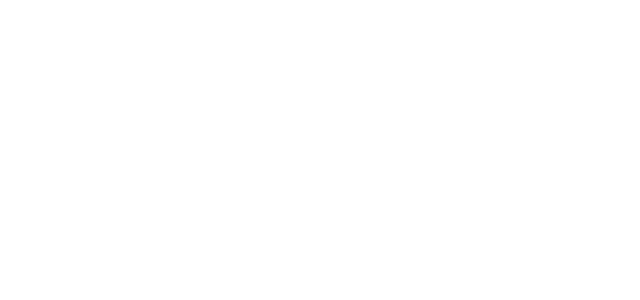
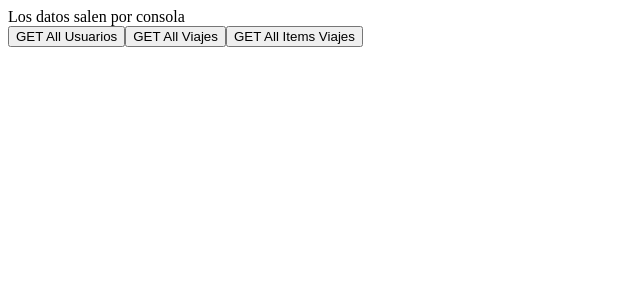
Before and after one commit to PlanificacionViaje/PlanificacioFrontEnd, a Vue app: page / in a window 1280 px wide. Shown: the top 300 px of the page, without its empty margins (0-640 px from the left). Built offline with nearby package versions, Linux system fonts and the light colour scheme.

Commit message:
get de usuarios/items/itemsviaje con axios

```diff
--- a/package.json
+++ b/package.json
@@ -7,6 +7,7 @@
     "preview": "vite preview --port 4173"
   },
   "dependencies": {
+    "axios": "^0.27.2",
     "vue": "^3.2.37"
   },
   "devDependencies": {
--- a/src/App.vue
+++ b/src/App.vue
@@ -1,10 +1,11 @@
 <script setup>
+import AxiosPlayground from './Components/AxiosPlayground.vue';
 </script>
 
 <template>
   <header>
     <div class="">
-
+      <AxiosPlayground />
     </div>
   </header>
 
@@ -12,5 +13,4 @@
 </template>
 
 <style>
-
 </style>
--- /dev/null
+++ b/src/Components/AxiosPlayground.vue
@@ -0,0 +1,30 @@
+<template>
+    Los datos salen por consola <br>
+    <button @click="getAllUsuarios">GET All Usuarios</button>
+    <button @click="getAllViajes">GET All Viajes</button>
+    <button @click="getAllItemsViaje">GET All Items Viajes</button>
+</template>
+
+<script>
+import * as crud from "@/axios/axiosFunctions.js";
+
+export default {
+    methods: {
+        getAllUsuarios() {
+            crud.getAllUsuarios()
+                .then(response => console.log(response));
+        },
+        getAllViajes() {
+            crud.getAllViajes()
+                .then(response => console.log(response));
+        },
+        getAllItemsViaje() {
+            crud.getAllItemsViaje()
+                .then(response => console.log(response));
+        },
+    }
+}
+</script>
+
+<style>
+</style>
--- /dev/null
+++ b/src/axios/axiosFunctions.js
@@ -0,0 +1,13 @@
+import axios from "axios";
+
+export function getAllUsuarios() {
+  return axios.get("http://127.0.0.1:8080/usuarios");
+}
+
+export function getAllViajes() {
+  return axios.get("http://127.0.0.1:8080/viajes");
+}
+
+export function getAllItemsViaje() {
+  return axios.get("http://127.0.0.1:8080/items");
+}
```
Also changed, not shown: 1 other file (tests, documents, lock files or other folders).
